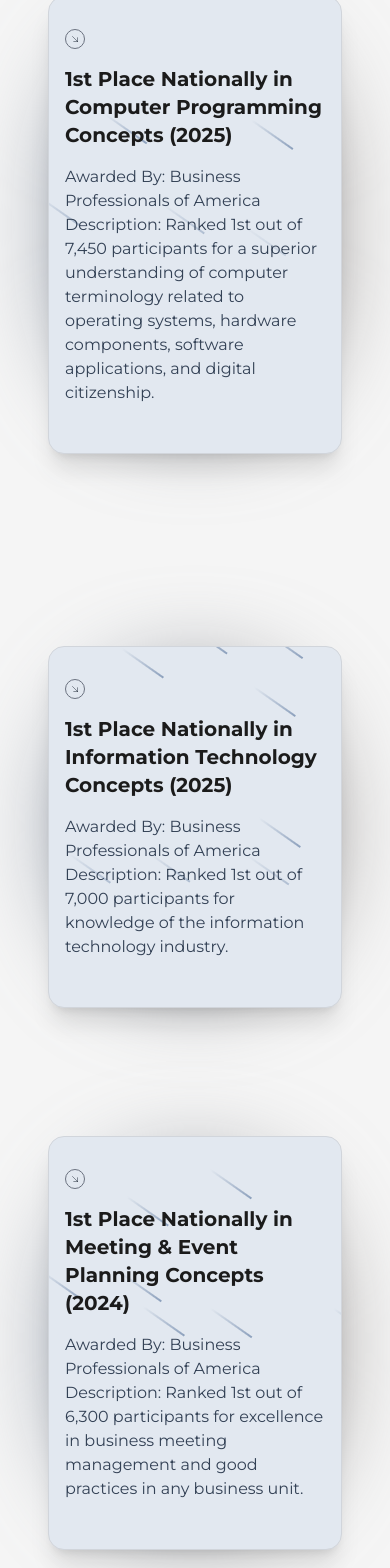
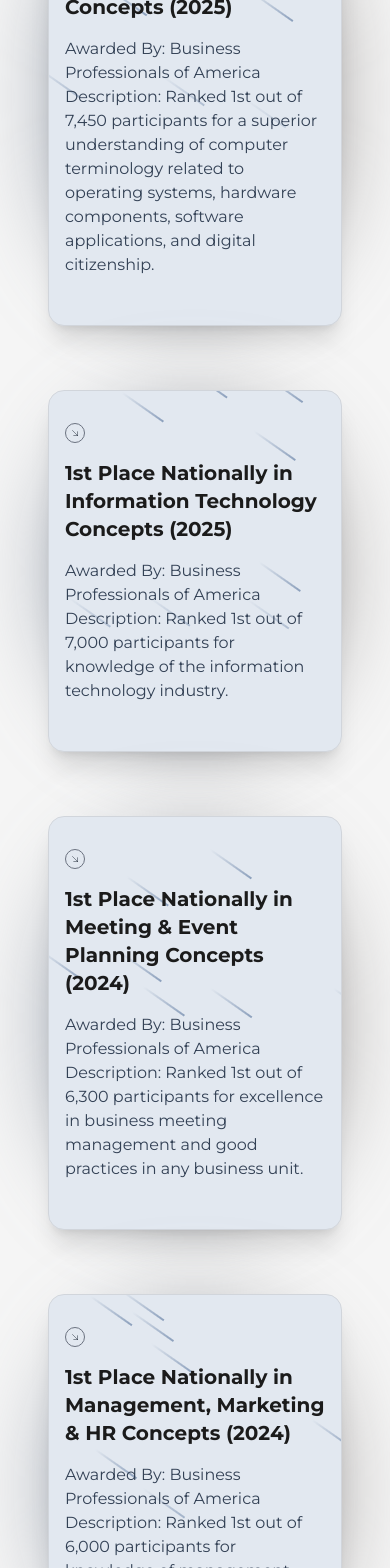
Before and after one commit to shriyanyamali/portfolio-v2, a Next.js app: page / in a window 390 px wide. Shown: the part 5825-7393 px from the top of the page. Built offline with nearby package versions, Linux system fonts and the light colour scheme.

Commit message:
fixed spacing issues for awards cards on mobile

```diff
--- a/src/components/awards-meteor-cards/meteors-2.jsx
+++ b/src/components/awards-meteor-cards/meteors-2.jsx
@@ -4,7 +4,7 @@
 export function MeteorsDemo2() {
   return (
     <div className="">
-      <div className=" w-full relative max-w-lg xtl:max-w-[23rem] lg:max-w-xs lg:mt-16 lg:mb-16">
+      <div className=" w-full relative max-w-lg xtl:max-w-[23rem] lg:max-w-xs lg:mt-16">
         <div className="absolute inset-0 h-full w-full bg-gradient-to-r from-slate-500 to-stone-500 dark:bg-gradient-to-r dark:from-blue-500 dark:to-teal-500 transform scale-[0.80] bg-red-500 rounded-full blur-3xl" />
         <div className="min-h-64 relative shadow-xl bg-slate-200 dark:bg-gray-900 border border-gray-300 dark:border-gray-800  px-4 py-8 h-full overflow-hidden rounded-2xl flex flex-col justify-end items-start">
           <div className="h-5 w-5 rounded-full border flex items-center justify-center mb-4 border-gray-500">
--- a/src/components/awards-meteor-cards/meteors-4.jsx
+++ b/src/components/awards-meteor-cards/meteors-4.jsx
@@ -4,7 +4,7 @@
 export function MeteorsDemo4() {
   return (
     <div className="">
-      <div className=" w-full relative max-w-lg xtl:max-w-[23rem] lg:max-w-xs lg:mt-32 lg:mb-16">
+      <div className=" w-full relative max-w-lg xtl:max-w-[23rem] lg:max-w-xs lg:mt-16">
         <div className="absolute inset-0 h-full w-full bg-gradient-to-r from-slate-500 to-stone-500 dark:bg-gradient-to-r dark:from-blue-500 dark:to-teal-500 transform scale-[0.80] bg-red-500 rounded-full blur-3xl" />
         <div className="min-h-64 relative shadow-xl bg-slate-200 dark:bg-gray-900 border border-gray-300 dark:border-gray-800  px-4 py-8 h-full overflow-hidden rounded-2xl flex flex-col justify-end items-start">
           <div className="h-5 w-5 rounded-full border flex items-center justify-center mb-4 border-gray-500">
--- a/src/components/awards-meteor-cards/meteors-6.jsx
+++ b/src/components/awards-meteor-cards/meteors-6.jsx
@@ -4,7 +4,7 @@
 export function MeteorsDemo6() {
   return (
     <div className="">
-      <div className=" w-full relative max-w-lg xtl:max-w-[23rem] lg:max-w-xs lg:mt-32 lg:mb-16">
+      <div className=" w-full relative max-w-lg xtl:max-w-[23rem] lg:max-w-xs lg:mt-16">
         <div className="absolute inset-0 h-full w-full bg-gradient-to-r from-slate-500 to-stone-500 dark:bg-gradient-to-r dark:from-blue-500 dark:to-teal-500 transform scale-[0.80] bg-red-500 rounded-full blur-3xl" />
         <div className="min-h-64 relative shadow-xl bg-slate-200 dark:bg-gray-900 border border-gray-300 dark:border-gray-800  px-4 py-8 h-full overflow-hidden rounded-2xl flex flex-col justify-end items-start">
           <div className="h-5 w-5 rounded-full border flex items-center justify-center mb-4 border-gray-500">
--- a/src/components/awards-meteor-cards/meteors-7.jsx
+++ b/src/components/awards-meteor-cards/meteors-7.jsx
@@ -4,7 +4,7 @@
 export function MeteorsDemo7() {
   return (
     <div className="">
-      <div className=" w-full relative max-w-lg xtl:max-w-[23rem] lg:max-w-xs lg:mt-32 lg:mb-16">
+      <div className=" w-full relative max-w-lg xtl:max-w-[23rem] lg:max-w-xs lg:mt-0">
         <div className="absolute inset-0 h-full w-full bg-gradient-to-r from-slate-500 to-stone-500 dark:bg-gradient-to-r dark:from-blue-500 dark:to-teal-500 transform scale-[0.80] bg-red-500 rounded-full blur-3xl" />
         <div className="min-h-64 relative shadow-xl bg-slate-200 dark:bg-gray-900 border border-gray-300 dark:border-gray-800  px-4 py-8 h-full overflow-hidden rounded-2xl flex flex-col justify-end items-start">
           <div className="h-5 w-5 rounded-full border flex items-center justify-center mb-4 border-gray-500">
--- a/src/components/awards-meteor-cards/meteors-8.jsx
+++ b/src/components/awards-meteor-cards/meteors-8.jsx
@@ -4,7 +4,7 @@
 export function MeteorsDemo8() {
   return (
     <div className="">
-      <div className=" w-full relative max-w-lg xtl:max-w-[23rem] lg:max-w-xs lg:mt-32 lg:mb-16">
+      <div className=" w-full relative max-w-lg xtl:max-w-[23rem] lg:max-w-xs lg:mt-16">
         <div className="absolute inset-0 h-full w-full bg-gradient-to-r from-slate-500 to-stone-500 dark:bg-gradient-to-r dark:from-blue-500 dark:to-teal-500 transform scale-[0.80] bg-red-500 rounded-full blur-3xl" />
         <div className="min-h-64 relative shadow-xl bg-slate-200 dark:bg-gray-900 border border-gray-300 dark:border-gray-800  px-4 py-8 h-full overflow-hidden rounded-2xl flex flex-col justify-end items-start">
           <div className="h-5 w-5 rounded-full border flex items-center justify-center mb-4 border-gray-500">
--- a/src/pages/index.js
+++ b/src/pages/index.js
@@ -209,7 +209,7 @@
             Awards
           </h2>
 
-          <div className="mt-16 my-24 lg:my-0 grid grid-cols-2 lg:grid-cols-1 justify-items-center items-center">
+          <div className="my-24 lg:my-0 grid grid-cols-2 lg:grid-cols-1 justify-items-center items-center">
             <MeteorsDemo7 />
             <MeteorsDemo8 />
           </div>
```
